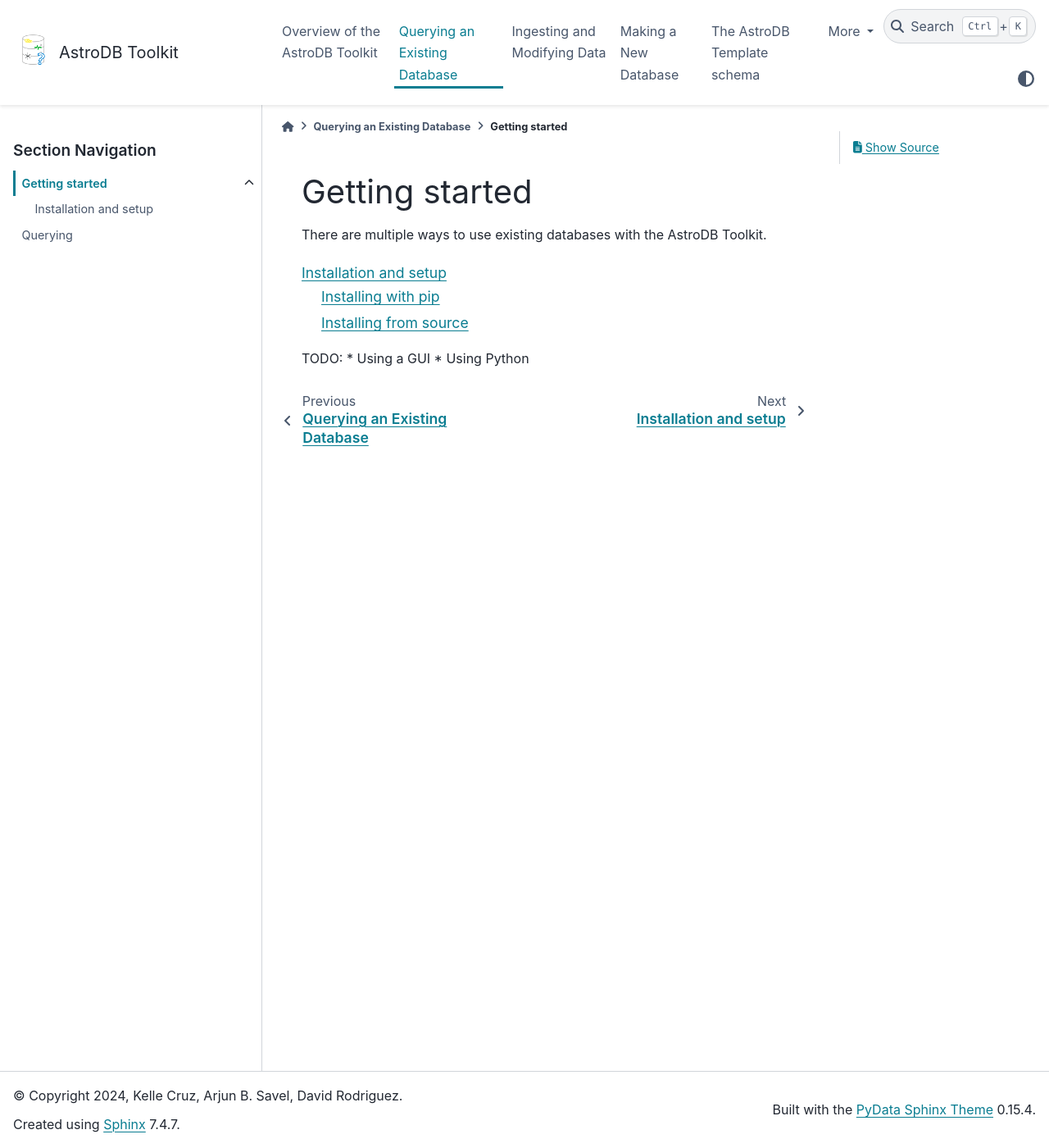
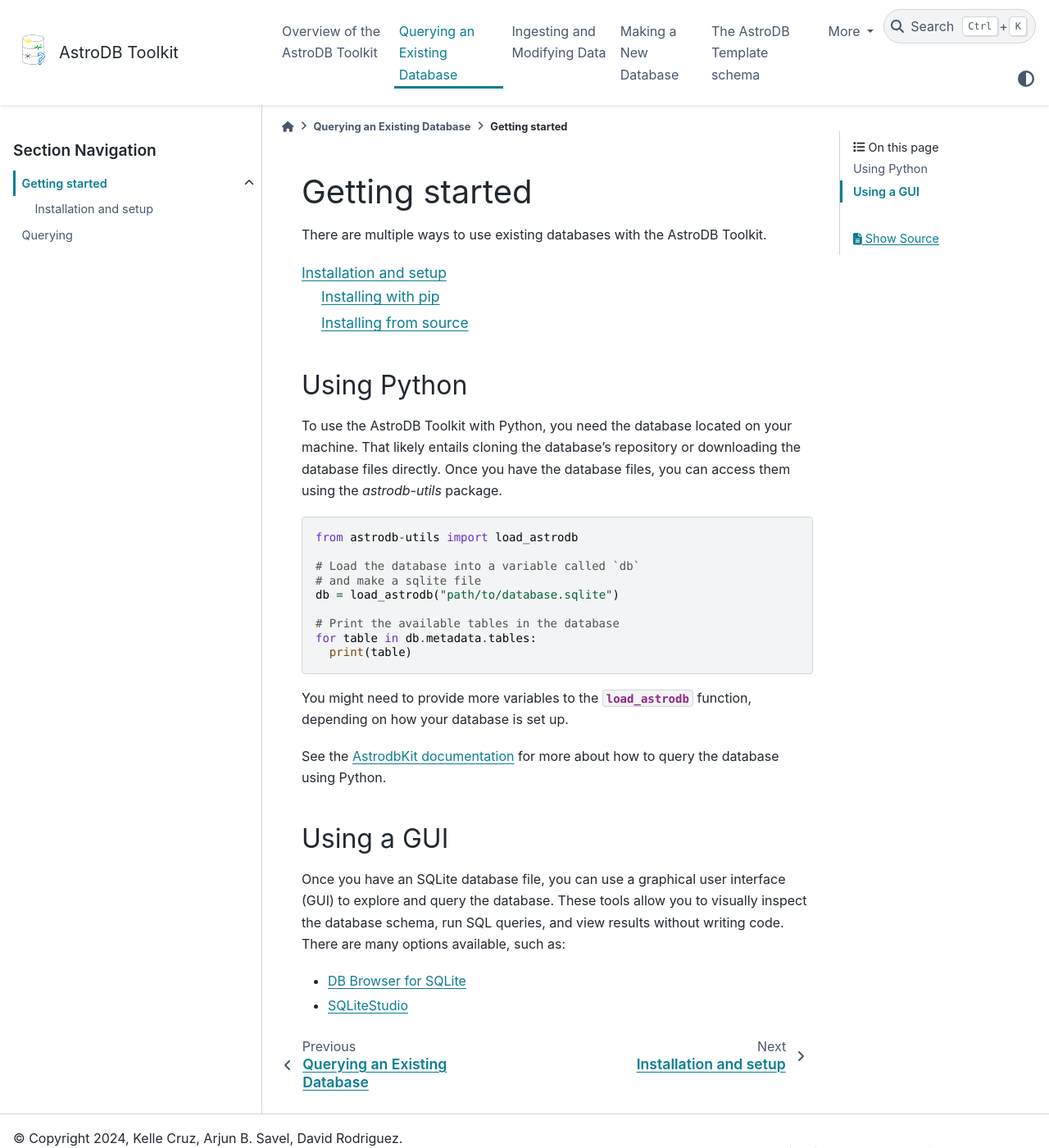
Before and after one commit to astrodbtoolkit/astrodb_utils, a Sphinx documentation site: the page built from docs/pages/querying_existing_db/getting_started/index.rst, in a window 1280 px wide and 1400 px high. Shown: the whole window at 82% size. Built offline with Sphinx 7.4.7 and the PyData theme 0.15.4, drawn with Linux system fonts in a browser that asks for light colours; the version number could not be read and is left out.

Commit message:
Add things to the docs (#190)
* add example SQL query

* lint

* expand on loading a database

* respond to comments and lint

* link to load_astrodb API docs

```diff
--- a/docs/pages/dev_docs/documentation.rst
+++ b/docs/pages/dev_docs/documentation.rst
@@ -5,6 +5,7 @@ Build the Docs
 --------------
 The documentation is built using files in the `astrodb-template-db` submodule.
 Be sure to update the submodule before building the docs.
+
 .. code-block:: bash
 
     git submodule update --init --recursive
--- a/docs/pages/querying_existing_db/getting_started/index.rst
+++ b/docs/pages/querying_existing_db/getting_started/index.rst
@@ -1,12 +1,51 @@
 Getting started
 ===============
 
-There are multiple ways to use existing databases with the AstroDB Toolkit.
+There are multiple ways to use existing databases
+with the AstroDB Toolkit.
 
 .. toctree::
 
   installation
 
-TODO:
-* Using a GUI
-* Using Python
+
+Using Python
+------------
+
+To use the AstroDB Toolkit with Python, you need the database
+located on your machine.
+That likely entails cloning the database's repository or downloading
+the database files directly.
+Once you have the database files, you can access them using the
+`astrodb-utils` package.
+
+.. code-block:: python
+
+    from astrodb-utils import load_astrodb
+
+    # Load the database into a variable called `db`
+    # and make a sqlite file
+    db = load_astrodb("path/to/database.sqlite")
+
+    # Print the available tables in the database
+    for table in db.metadata.tables:
+      print(table)
+
+You might need to provide more variables to the
+:py:func:`load_astrodb<astrodb_utils.utils.load_astrodb>` function,
+depending on how your database is set up.
+
+See the `AstrodbKit documentation <https://astrodbkit.readthedocs.io/en/latest/>`_
+for more about how to query the database using Python.
+
+Using a GUI
+-----------
+
+Once you have an SQLite database file, you can use a graphical user interface
+(GUI) to explore and query the database.
+These tools allow you to visually inspect the database schema, run SQL queries,
+and view results without writing code.
+There are many options available, such as:
+
+- `DB Browser for SQLite <https://sqlitebrowser.org/>`_
+- `SQLiteStudio <https://sqlitestudio.pl/>`_
```
Also changed, not shown: docs/pages/querying_existing_db/querying.rst (+14 -1 lines).
